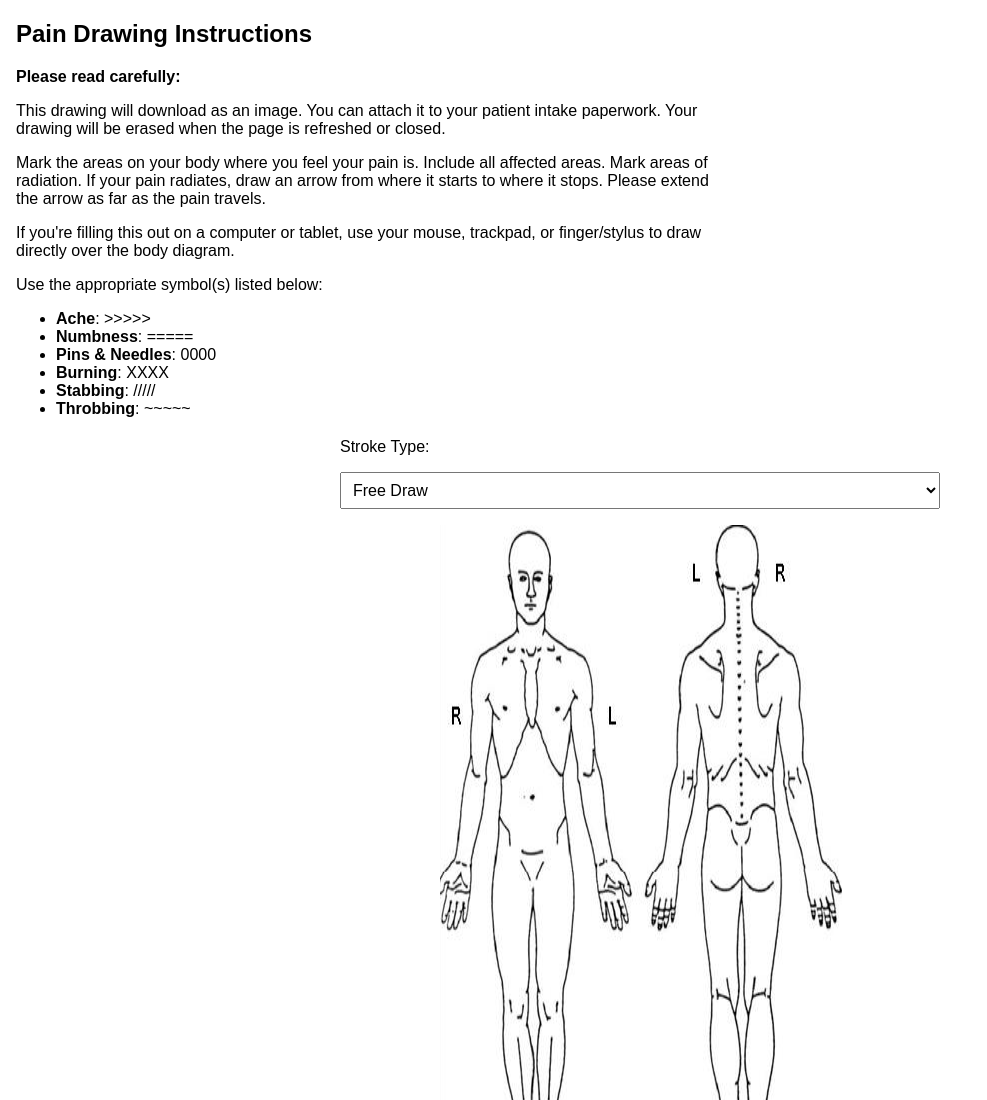
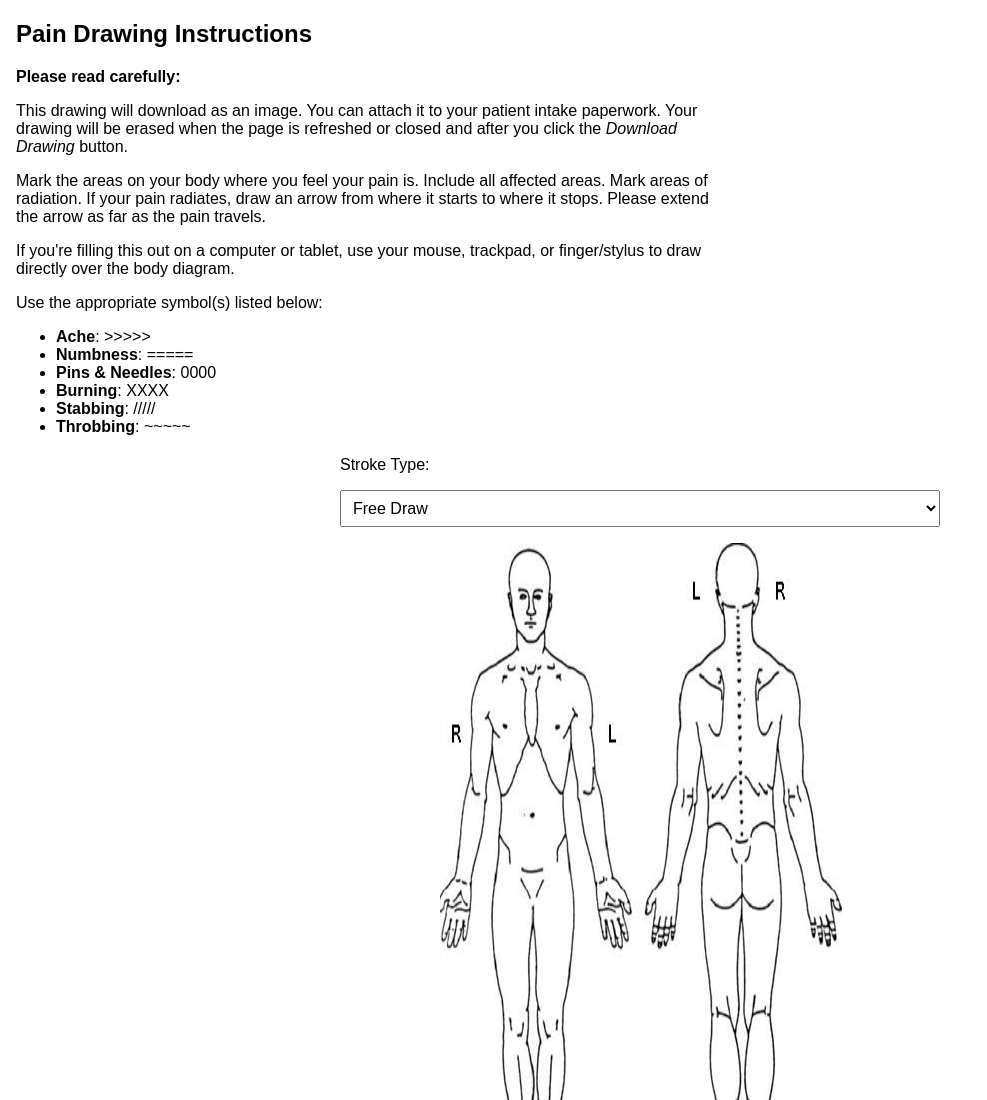
Before and after one commit to DebugSteven/pain-drawing, a website: page index.html in a window 1280 px wide. Shown: the top 1100 px of the page, without its empty margins (0-987 px from the left). Drawn offline with Linux system fonts and the light colour scheme.

Commit message:
formatting

```diff
--- a/index.html
+++ b/index.html
@@ -8,22 +8,24 @@
     </head>
 
     <body>
-
         <h2>Pain Drawing Instructions</h2>
         <div style="max-width: 700px; margin-bottom: 20px;">
             <p><strong>Please read carefully:</strong></p>
             <p>
             This drawing will download as an image. You can attach it to your
             patient intake paperwork. Your drawing will be erased when the page
-    is refreshed or closed.
+            is refreshed or closed and after you click the <i>Download
+            Drawing</i> button.
             <p>
-    Mark the areas on your body where you feel your pain is. Include all affected areas.
-    Mark areas of radiation. If your pain radiates, draw an arrow from where it starts to
-    where it stops. Please extend the arrow as far as the pain travels.
+            Mark the areas on your body where you feel your pain is. Include
+            all affected areas. Mark areas of radiation. If your pain
+            radiates, draw an arrow from where it starts to where it stops.
+            Please extend the arrow as far as the pain travels.
             </p>
             <p>
-    If you're filling this out on a computer or tablet, use your mouse, trackpad, or finger/stylus
-    to draw directly over the body diagram.
+            If you're filling this out on a computer or tablet, use your
+            mouse, trackpad, or finger/stylus to draw directly over the body
+            diagram.
             </p>
             <p>Use the appropriate symbol(s) listed below:</p>
             <ul>
@@ -63,6 +65,5 @@
             </div>
         </form>
         <script src="script.js"></script>
-
     </body>
 </html>
```
Lines whose indentation alone changed are shown as unchanged.
